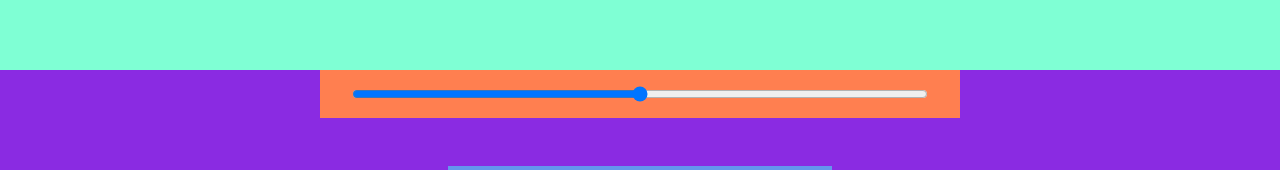
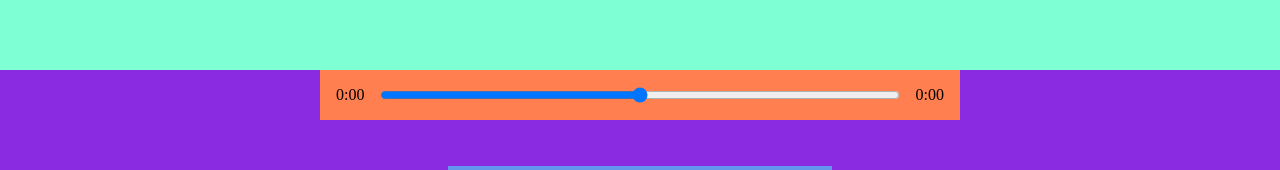
Before and after one commit to bhandeystruck/react-music-player, a React (Create React App) app: page / in a window 1280 px wide. Shown: the part 447-617 px from the top of the page. Built offline with nearby package versions, Linux system fonts and the light colour scheme.

Commit message:
after play pause

```diff
--- a/src/components/Player.js
+++ b/src/components/Player.js
@@ -6,14 +6,16 @@ import {faPlay, faAngleLeft, faAngleRight} from "@fortawesome/free-solid-svg-ico
 
 const Player=({currentSong, isPlaying , setIsPlaying})=> {
 
+     //--------------STATES-----------------//
     //song info state
     const [songInfo, setSongInfo] = useState({
         currentTime: null,
         duration: null,
     });
-
     //need reference to the audio element
     const audioRef = useRef(null);
+
+    //---------------FUNCTIONS--------------//
 
     //need function onClick when play pause skip and reverse
     const playSongHandler = () =>{
@@ -43,14 +45,43 @@ const Player=({currentSong, isPlaying , setIsPlaying})=> {
         console.log(songInfo.currentTime);
     };
 
+    //need function to display data on slider
+   const getTime= (time) => {
+    //formatting number in seconds
+    return(
+           Math.floor(time/60) + ":" + ("0" + Math.floor(time % 60)).slice(-2)
+       );
+   };
+
+
+   //function to handle drag of slider and song duration
+   const dragHandler = (e) =>{
+       audioRef.current.currentTime = e.target.value;
+       setSongInfo({...songInfo, currentTime: e.target.value})
+
+   }
+
+
+
+   //--------RETURN--------------//
+
     return (
+
         <div className="player">
 
             <div className="time__control">
-                <p>{songInfo.currentTime}</p>
-                <input type="range"/>
-                <p></p>
+                <p>{getTime(songInfo.currentTime)}</p>
+
+                <input
+                 min={0}
+                 onChange={dragHandler}
+                 max={songInfo.duration}
+                 value={songInfo.currentTime}
+                 type="range"/>
+
+                <p>{getTime(songInfo.duration)}</p>
             </div>
+
 
             <div className="play__control">
 
@@ -61,7 +92,8 @@ const Player=({currentSong, isPlaying , setIsPlaying})=> {
                 <FontAwesomeIcon className="skip__front" size="2x" icon={faAngleRight}/>
 
             </div>
-            <audio onTimeUpdate={timeUpdateHandler} ref={audioRef} src={currentSong.audio}></audio>
+
+            <audio onLoadedMetadata={timeUpdateHandler} onTimeUpdate={timeUpdateHandler} ref={audioRef} src={currentSong.audio}></audio>
 
         </div>
     )
--- a/src/styles/_player.scss
+++ b/src/styles/_player.scss
@@ -13,10 +13,12 @@
     display: flex;
     input{
         width: 100%;
-        padding: 1rem 2rem;
+        padding: 1rem 0rem;
+
     }
     p{
         padding: 1rem;
+
     }
 }
 
```
